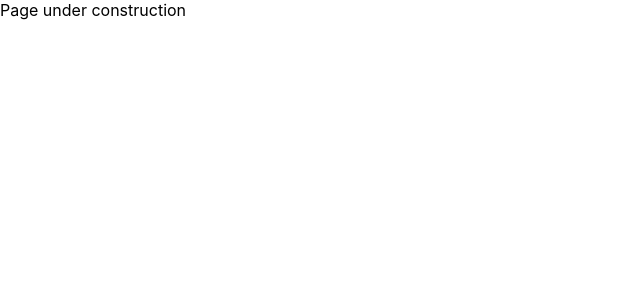
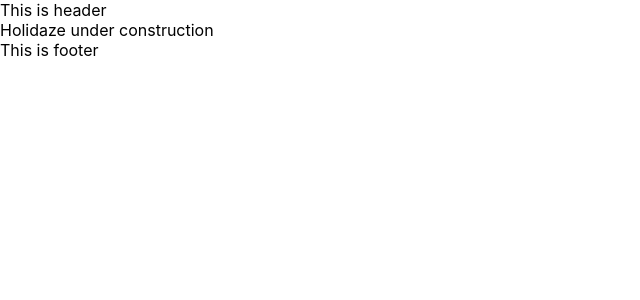
Before and after one commit to AbiyuTashoma/holidaze, a React (Create React App) app: page / in a window 1280 px wide. Shown: the top 300 px of the page, without its empty margins (0-640 px from the left). Built offline with nearby package versions, Linux system fonts and the light colour scheme.

Commit message:
created page structure

```diff
--- /dev/null
+++ b/src/components/jsx/layout/footer/index.jsx
@@ -0,0 +1,5 @@
+function Footer() {
+  return <div>This is footer</div>
+}
+
+export default Footer;
--- /dev/null
+++ b/src/components/jsx/layout/header/index.jsx
@@ -0,0 +1,5 @@
+function Header() {
+  return <div>This is header</div>
+}
+
+export default Header;
--- /dev/null
+++ b/src/components/jsx/layout/index.jsx
@@ -0,0 +1,14 @@
+import { Outlet } from "react-router-dom";
+import Header from "./header";
+import Footer from "./footer";
+
+function Layout() {
+  return (
+    <div>
+      <Header />
+      <Outlet />
+      <Footer />
+    </div>
+  )
+}
+export default Layout;
--- /dev/null
+++ b/src/components/jsx/pages/about/index.jsx
@@ -0,0 +1,5 @@
+function About() {
+  return <div>About us</div>
+}
+
+export default About;
--- /dev/null
+++ b/src/components/jsx/pages/contact/index.jsx
@@ -0,0 +1,5 @@
+function Contact() {
+  return <div>Contact us</div>
+}
+
+export default Contact;
--- /dev/null
+++ b/src/components/jsx/pages/home/index.jsx
@@ -0,0 +1,5 @@
+function Home() {
+  return <div>Holidaze under construction</div>
+}
+
+export default Home;
--- /dev/null
+++ b/src/components/jsx/pages/login/index.jsx
@@ -0,0 +1,5 @@
+function Login() {
+  return <div>Login here</div>
+}
+
+export default Login;
--- /dev/null
+++ b/src/components/jsx/pages/profile/index.jsx
@@ -0,0 +1,5 @@
+function Profile() {
+  return <div>Profile here</div>
+}
+
+export default Profile;
--- /dev/null
+++ b/src/components/jsx/pages/register/index.jsx
@@ -0,0 +1,5 @@
+function Register() {
+  return <div>Register here</div>
+}
+
+export default Register;
--- /dev/null
+++ b/src/components/jsx/pages/routeNotFound/index.jsx
@@ -0,0 +1,5 @@
+function RouteNotFound() {
+  return <div>RouteNotFound</div>
+}
+
+export default RouteNotFound;
--- /dev/null
+++ b/src/components/jsx/pages/venue/index.jsx
@@ -0,0 +1,5 @@
+function Venue() {
+  return <div>A venue here</div>
+}
+
+export default Venue;
--- a/src/components/jsx/routes/index.jsx
+++ b/src/components/jsx/routes/index.jsx
@@ -1,11 +1,28 @@
 import { Routes, Route } from "react-router-dom";
+import Layout from "../layout";
+import Home from "../pages/home";
+import Venue from "../pages/venue";
+import About from "../pages/about";
+import Contact from "../pages/contact";
+import Register from "../pages/register";
+import Login from "../pages/login";
+import Profile from "../pages/profile";
+import RouteNotFound from "../pages/routeNotFound";
 
 function AppRoutes() {
   return (
     <div>
       <Routes>
-        <Route index element={<div className="App">Page under construction</div>} />
-        <Route path="*" element={<div>Route not found</div>} />
+        <Route path="/" element={<Layout />}>
+          <Route index element={<Home />} />
+          <Route path="/:id" element={<Venue />} />
+          <Route path="/about" element={<About />} />
+          <Route path="/contact" element={<Contact />} />
+          <Route path="/register" element={<Register />} />
+          <Route path="/login" element={<Login />} />
+          <Route path="/profile" element={<Profile />} />
+          <Route path="*" element={<RouteNotFound />} />
+        </Route>
       </Routes>
     </div>
   )
```
